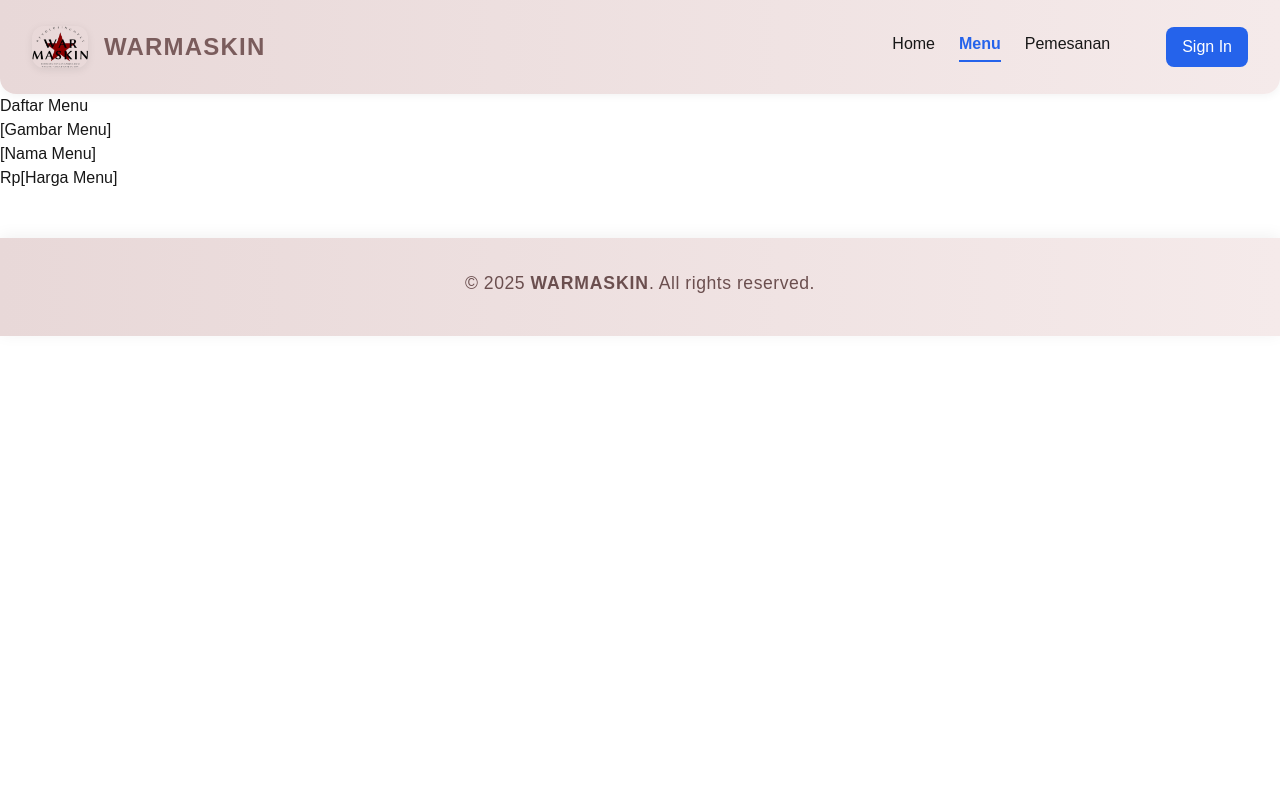
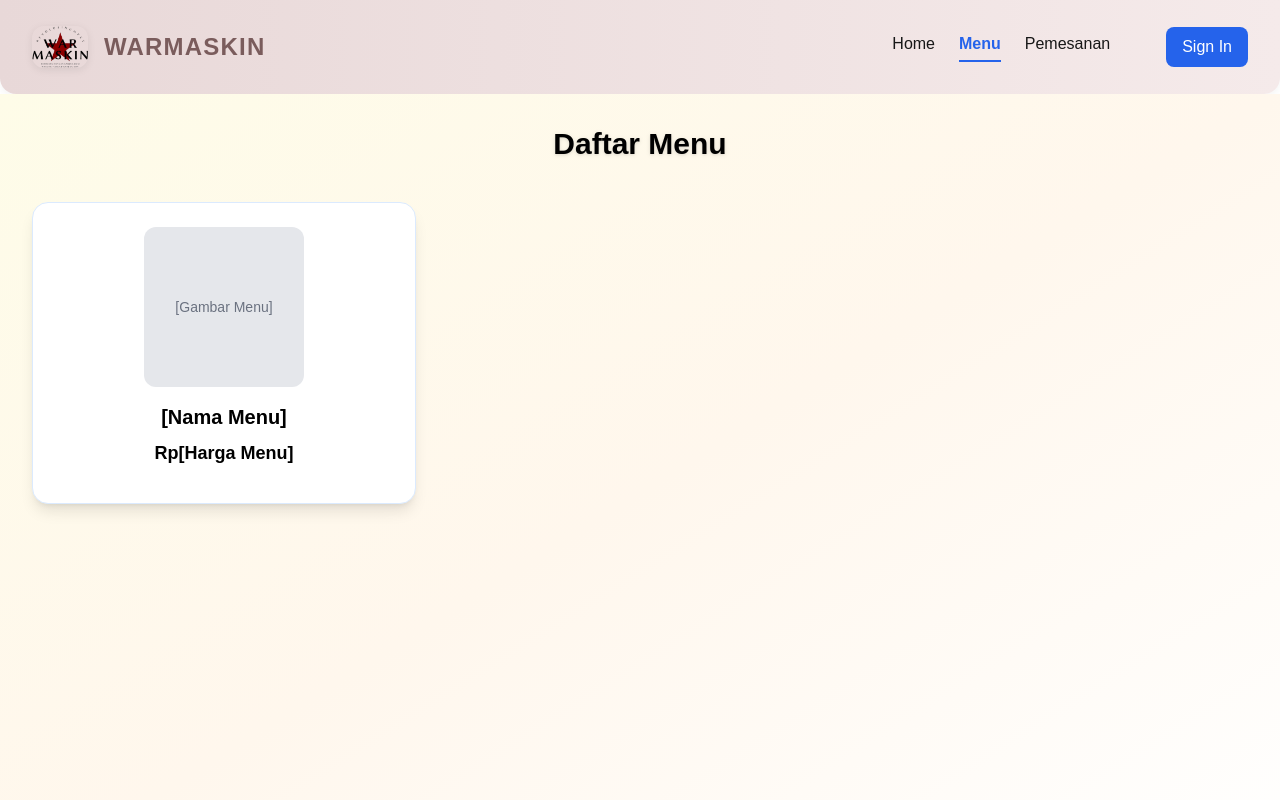
Before and after one commit to akmalghandi20/lagrande-pbs, a Next.js app in the folder frontend/: page /menu in a window 1280 px wide. Shown: the top 800 px of the page. Built offline with nearby package versions, Linux system fonts and the light colour scheme.

Commit message:
dayan: menambahkan css pada tampilan

```diff
--- a/frontend/app/menu/page.tsx
+++ b/frontend/app/menu/page.tsx
@@ -2,18 +2,18 @@
 
 export default function MenuPage() {
   return (
-    <div>
-      <h1>Daftar Menu</h1>
-      <div>
-        <div>
-          <div>
-            <span>
+    <div className="p-8 bg-gradient-to-br from-yellow-50 via-orange-50 to-brown-100 min-h-screen">
+      <h1 className="text-3xl font-bold text-center mb-10 text-black drop-shadow">Daftar Menu</h1>
+      <div className="grid grid-cols-1 sm:grid-cols-2 md:grid-cols-3 gap-8">
+        <div className="bg-white border border-blue-100 rounded-2xl p-6 shadow-lg hover:shadow-2xl transition-shadow duration-300 flex flex-col items-center">
+          <div className="relative w-40 h-40 mb-4 bg-gray-200 rounded-xl flex items-center justify-center">
+            <span className="text-sm text-gray-500">
               [Gambar Menu]
             </span>
           </div>
           <div>
-            <h2>[Nama Menu]</h2>
-            <p>Rp[Harga Menu]</p>
+            <h2 className="text-xl font-semibold text-black mb-2 text-center">[Nama Menu]</h2>
+            <p className="text-black font-bold text-lg mb-3">Rp[Harga Menu]</p>
           </div>
         </div>
       </div>
```
